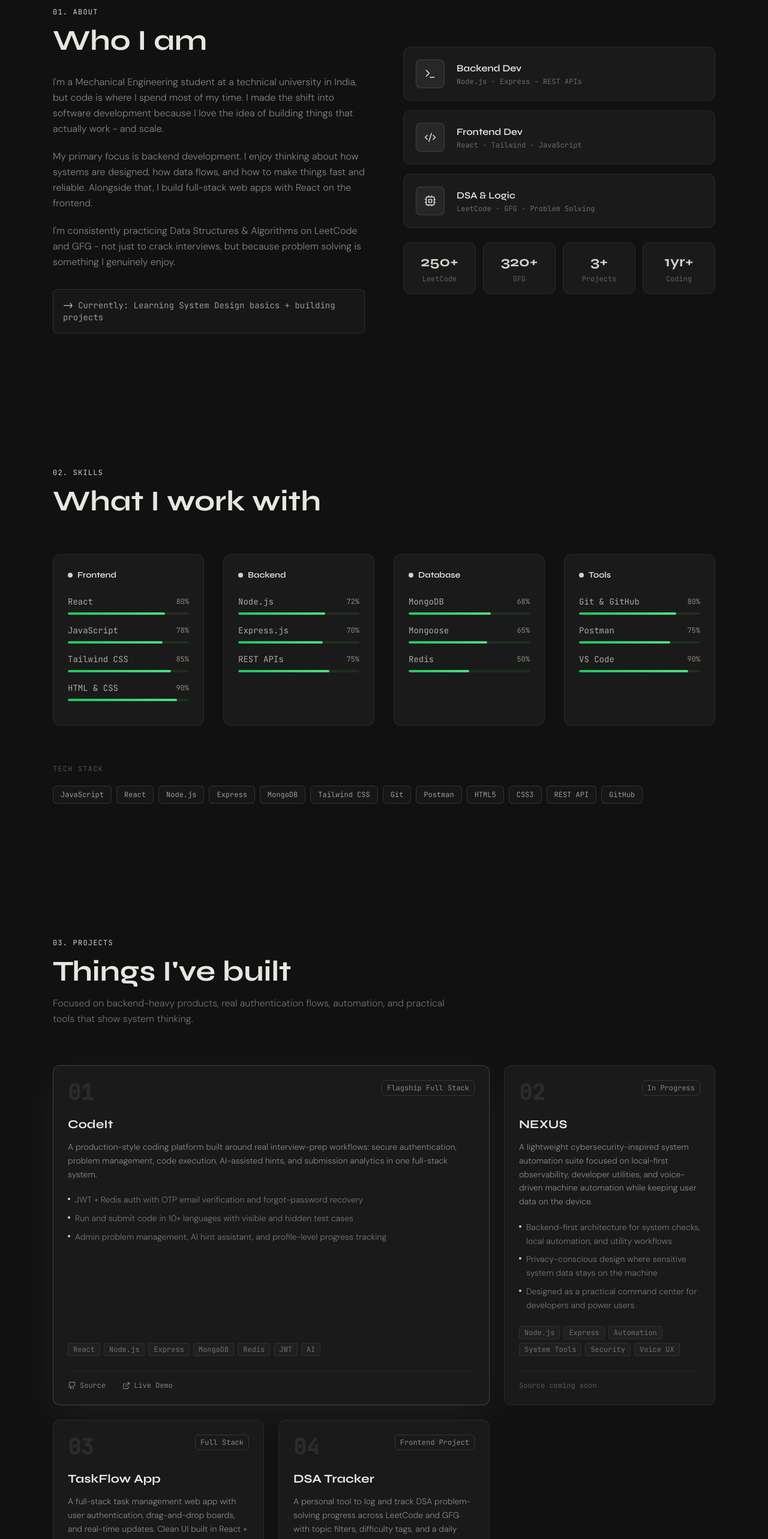
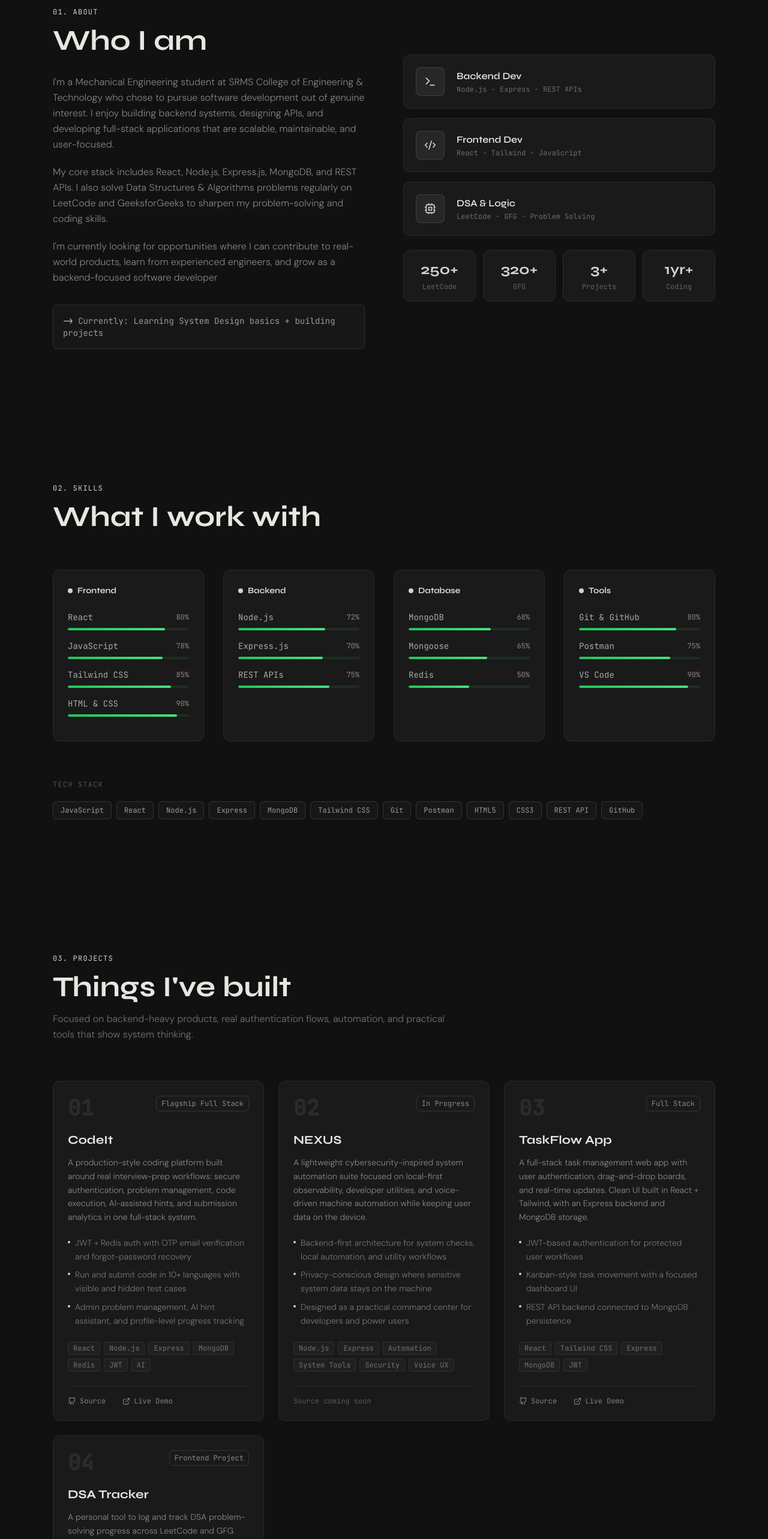
Before and after one commit to keshav0774/portfolio, a React (Vite) app: page / in a window 1280 px wide. Shown: the part 900-3466 px from the top of the page at 60% size. Built offline with nearby package versions, Linux system fonts and the light colour scheme.

Commit message:
update about section & project

```diff
--- a/src/components/About.jsx
+++ b/src/components/About.jsx
@@ -47,9 +47,9 @@ export default function About() {
             </motion.div>
 
             {[
-              "I'm a Mechanical Engineering student at a technical university in India, but code is where I spend most of my time. I made the shift into software development because I love the idea of building things that actually work - and scale.",
-              "My primary focus is backend development. I enjoy thinking about how systems are designed, how data flows, and how to make things fast and reliable. Alongside that, I build full-stack web apps with React on the frontend.",
-              "I'm consistently practicing Data Structures & Algorithms on LeetCode and GFG - not just to crack interviews, but because problem solving is something I genuinely enjoy.",
+             "I'm a Mechanical Engineering student at SRMS College of Engineering & Technology who chose to pursue software development out of genuine interest. I enjoy building backend systems, designing APIs, and developing full-stack applications that are scalable, maintainable, and user-focused.",
+            "My core stack includes React, Node.js, Express.js, MongoDB, and REST APIs. I also solve Data Structures & Algorithms problems regularly on LeetCode and GeeksforGeeks to sharpen my problem-solving and coding skills.",
+            "I'm currently looking for opportunities where I can contribute to real-world products, learn from experienced engineers, and grow as a backend-focused software developer"
             ].map((text, i) => (
               <motion.p
                 key={i}
--- a/src/components/Projects.jsx
+++ b/src/components/Projects.jsx
@@ -91,18 +91,15 @@ export default function Projects() {
           </p>
         </motion.div>
 
-        <div className="grid lg:grid-cols-3 gap-6">
+        <div className="grid lg:grid-cols-3 gap-6 items-start">
           {projects.map((project, i) => (
             <motion.div
               key={project.name}
               initial={{ opacity: 0, y: 40 }}
               animate={inView ? { opacity: 1, y: 0 } : {}}
               transition={{ duration: 0.65, delay: i * 0.15 }}
-              className={`group relative flex flex-col p-6 rounded-xl border bg-[#1a1a1a] card-hover ${
-                project.featured
-                  ? 'lg:col-span-2 border-[#d4d2cc35] shadow-[0_20px_70px_#d4d2cc10]'
-                  : 'border-[#d4d2cc15]'
-              }`}
+
+              className="group relative flex flex-col p-6 rounded-xl border border-[#d4d2cc15] bg-[#1a1a1a] card-hover"
             >
               <div className="flex items-start justify-between gap-4 mb-5">
                 <span className="font-mono text-4xl font-bold text-[#d4d2cc18] select-none">
```
